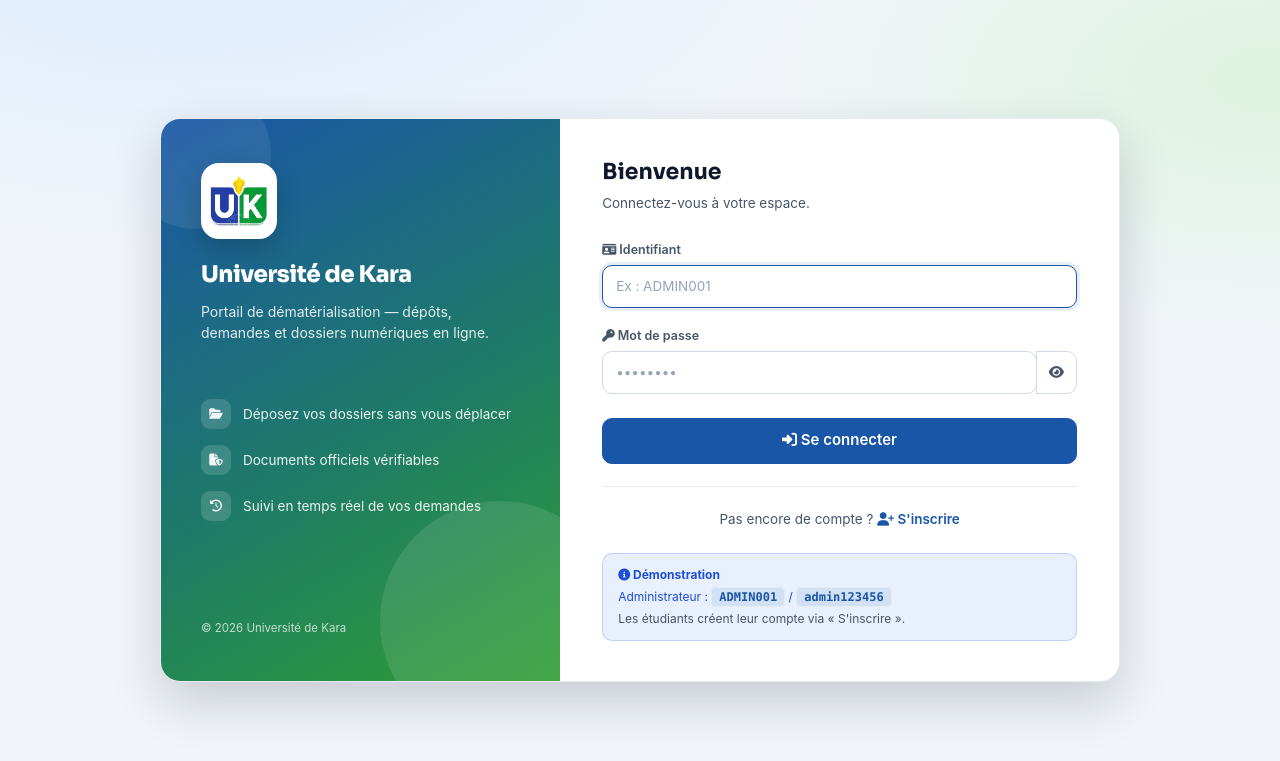
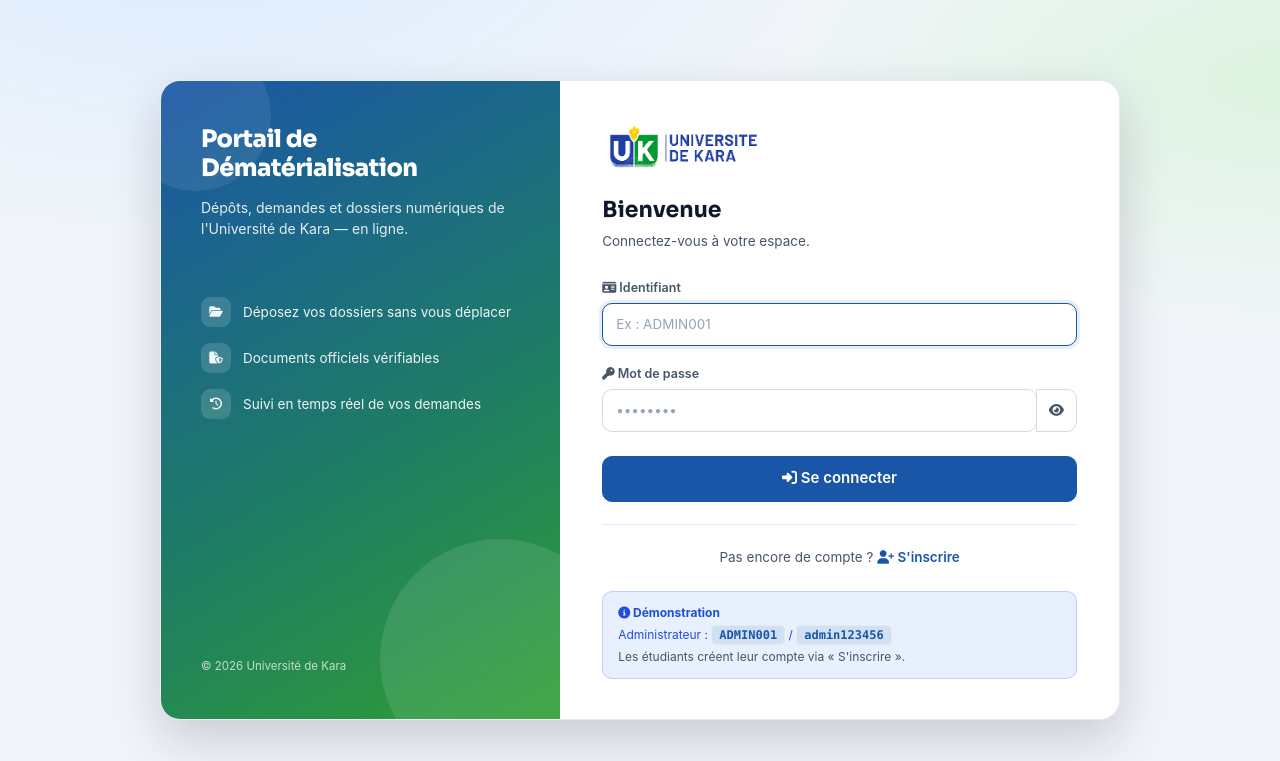
Before and after one commit to BAZILA/dematerialisation, a Laravel app: page /login in a window 1280 px wide. Shown: the top 761 px of the page. Run offline with Laravel 12, Linux system fonts and the light colour scheme.

Commit message:
UI: logo complet 'Universite de Kara' en principal (sidebar depliee + login), carre en repli
- Sidebar: logo horizontal (logo-sigle-bg.png) quand deplie, logo carre (logo-bg.png) quand replie
- Login: logo horizontal en haut du formulaire (fond blanc), aside en degrade bleu->vert
- Favicon inchange (logo.ico dans l'onglet)

Co-Authored-By: Claude Opus 4.8 <noreply@anthropic.com>

```diff
--- a/resources/views/auth/login.blade.php
+++ b/resources/views/auth/login.blade.php
@@ -11,13 +11,11 @@
         }
         .auth-aside::after { content: ''; position: absolute; right: -60px; bottom: -60px; width: 240px; height: 240px; border-radius: 50%; background: rgba(255, 255, 255, .10); }
         .auth-aside::before { content: ''; position: absolute; left: -40px; top: -40px; width: 150px; height: 150px; border-radius: 50%; background: rgba(255, 255, 255, .08); }
-        .auth-logo { width: 76px; height: 76px; border-radius: 18px; background: #fff; display: flex; align-items: center; justify-content: center; padding: 8px; box-shadow: 0 10px 26px rgba(0, 0, 0, .18); position: relative; z-index: 1; }
-        .auth-logo img { width: 100%; height: 100%; object-fit: contain; }
         .auth-feat { display: flex; align-items: center; gap: 12px; margin-top: 16px; font-size: 13.5px; color: rgba(255, 255, 255, .92); position: relative; z-index: 1; }
         .auth-feat i { width: 30px; height: 30px; border-radius: 9px; background: rgba(255, 255, 255, .15); display: flex; align-items: center; justify-content: center; font-size: 12px; }
         .auth-form { padding: 40px 42px; }
-        .auth-form-logo { height: 46px; margin-bottom: 18px; }
-        @media (max-width: 767px) { .auth-form { padding: 30px 24px; } }
+        .auth-form-logo { height: 54px; width: auto; margin-bottom: 22px; }
+        @media (max-width: 767px) { .auth-form { padding: 30px 24px; } .auth-form-logo { height: 46px; } }
     </style>
 @endsection
 
@@ -27,14 +25,13 @@
 
             {{-- Panneau marque --}}
             <div class="col-md-5 auth-aside d-none d-md-flex flex-column">
-                <div class="auth-logo"><img src="{{ asset('assets/uk/logo-bg.png') }}" alt="Université de Kara"></div>
-                <h1 style="font-family:var(--font-head);font-size:23px;font-weight:800;margin-top:22px;letter-spacing:-.02em;position:relative;z-index:1;">
-                    Université de Kara
+                <h1 style="font-family:var(--font-head);font-size:24px;font-weight:800;letter-spacing:-.02em;position:relative;z-index:1;">
+                    Portail de Dématérialisation
                 </h1>
-                <p style="font-size:14px;color:rgba(255,255,255,.88);margin-top:4px;position:relative;z-index:1;">
-                    Portail de dématérialisation — dépôts, demandes et dossiers numériques en ligne.
+                <p style="font-size:14px;color:rgba(255,255,255,.88);margin-top:6px;position:relative;z-index:1;">
+                    Dépôts, demandes et dossiers numériques de l'Université de Kara — en ligne.
                 </p>
-                <div style="margin-top:24px;">
+                <div style="margin-top:26px;">
                     <div class="auth-feat"><i class="fas fa-folder-open"></i> Déposez vos dossiers sans vous déplacer</div>
                     <div class="auth-feat"><i class="fas fa-file-shield"></i> Documents officiels vérifiables</div>
                     <div class="auth-feat"><i class="fas fa-clock-rotate-left"></i> Suivi en temps réel de vos demandes</div>
@@ -46,7 +43,7 @@
 
             {{-- Formulaire --}}
             <div class="col-md-7 auth-form">
-                <img src="{{ asset('assets/uk/logo-sigle-bg.png') }}" alt="Université de Kara" class="auth-form-logo d-md-none">
+                <img src="{{ asset('assets/uk/logo-sigle-bg.png') }}" alt="Université de Kara" class="auth-form-logo">
                 <h2 style="font-family:var(--font-head);font-size:22px;font-weight:700;color:var(--t1);">Bienvenue</h2>
                 <p style="font-size:13.5px;color:var(--t2);margin-top:2px;margin-bottom:24px;">Connectez-vous à votre espace.</p>
 
--- a/resources/views/layouts/app.blade.php
+++ b/resources/views/layouts/app.blade.php
@@ -121,6 +121,12 @@
             box-shadow: 0 4px 12px rgba(0, 0, 0, .35);
         }
         .sb-logo img { width: 100%; height: 100%; object-fit: contain; }
+        .sb-brand-link { display: flex; align-items: center; text-decoration: none; overflow: hidden; }
+        .sb-logo-full { display: flex; align-items: center; background: #fff; border-radius: 10px; padding: 5px 9px; height: 44px; box-shadow: 0 4px 12px rgba(0, 0, 0, .35); }
+        .sb-logo-full img { height: 100%; width: auto; max-width: 178px; object-fit: contain; }
+        .sb-logo-mark { display: none; }
+        body.sb-collapsed .sb-logo-full { display: none; }
+        body.sb-collapsed .sb-logo-mark { display: flex; }
 
         .sb-brand-name {
             font-family: var(--font-head);
@@ -384,6 +390,8 @@
             body.sb-collapsed .sb-user-meta, body.sb-collapsed .sb-label { display: revert; }
             body.sb-collapsed .sb-link { justify-content: flex-start; padding: 10px 12px; }
             body.sb-collapsed .sb-logout { display: flex; }
+            body.sb-collapsed .sb-logo-full { display: flex; }
+            body.sb-collapsed .sb-logo-mark { display: none; }
             .sb-overlay.open { display: block; }
             .content { padding: 18px 15px; }
             .toast-shelf { width: calc(100vw - 32px); right: 16px; bottom: 16px; }
@@ -404,8 +412,10 @@
         <aside class="sb" id="sb">
             <div class="sb-head">
                 <a href="{{ auth()->user()->isAdmin() ? route('admin.dashboard') : route('student.dashboard') }}"
-                    class="sb-logo" title="Accueil"><img src="{{ asset('assets/uk/logo-bg.png') }}" alt="UK"></a>
-                <span class="sb-brand-name">UK Démat</span>
+                    class="sb-brand-link" title="Accueil">
+                    <span class="sb-logo sb-logo-mark"><img src="{{ asset('assets/uk/logo-bg.png') }}" alt="UK"></span>
+                    <span class="sb-logo-full"><img src="{{ asset('assets/uk/logo-sigle-bg.png') }}" alt="Université de Kara"></span>
+                </a>
             </div>
 
             <nav class="sb-nav">
```
